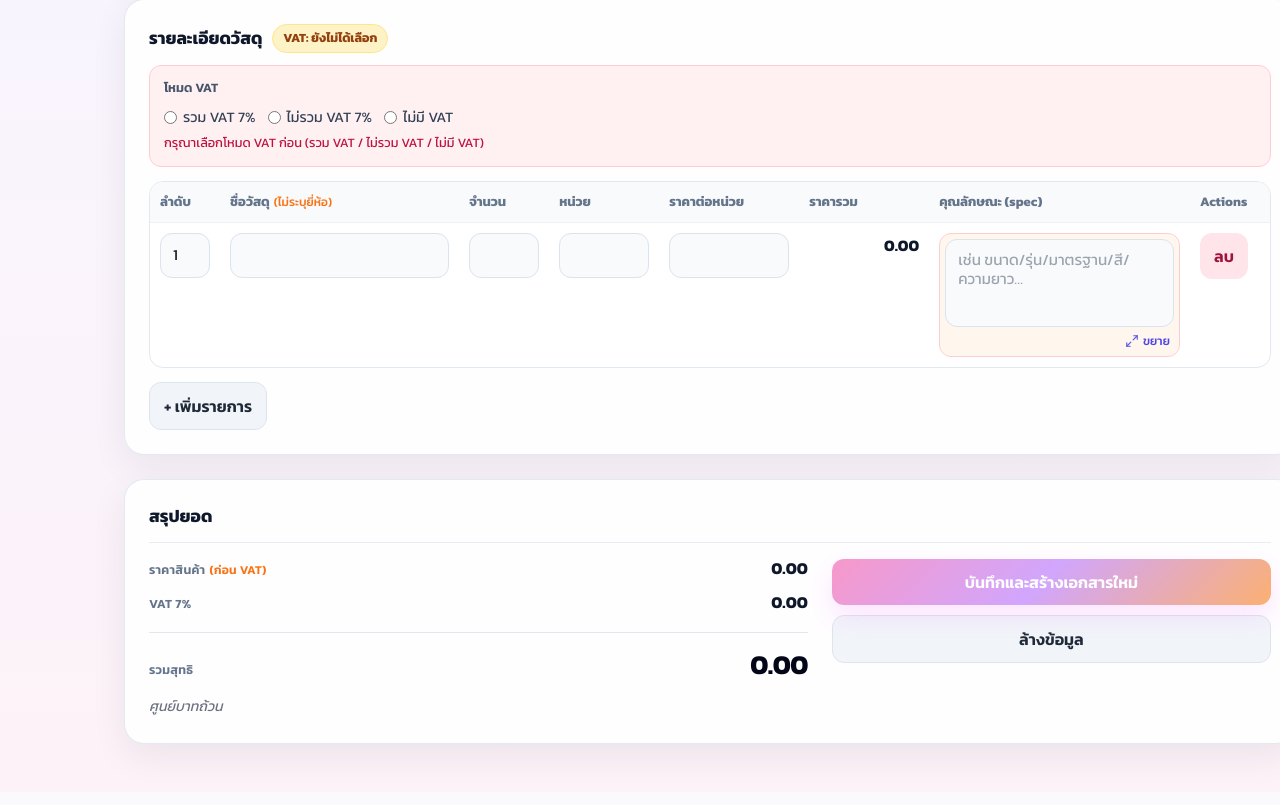
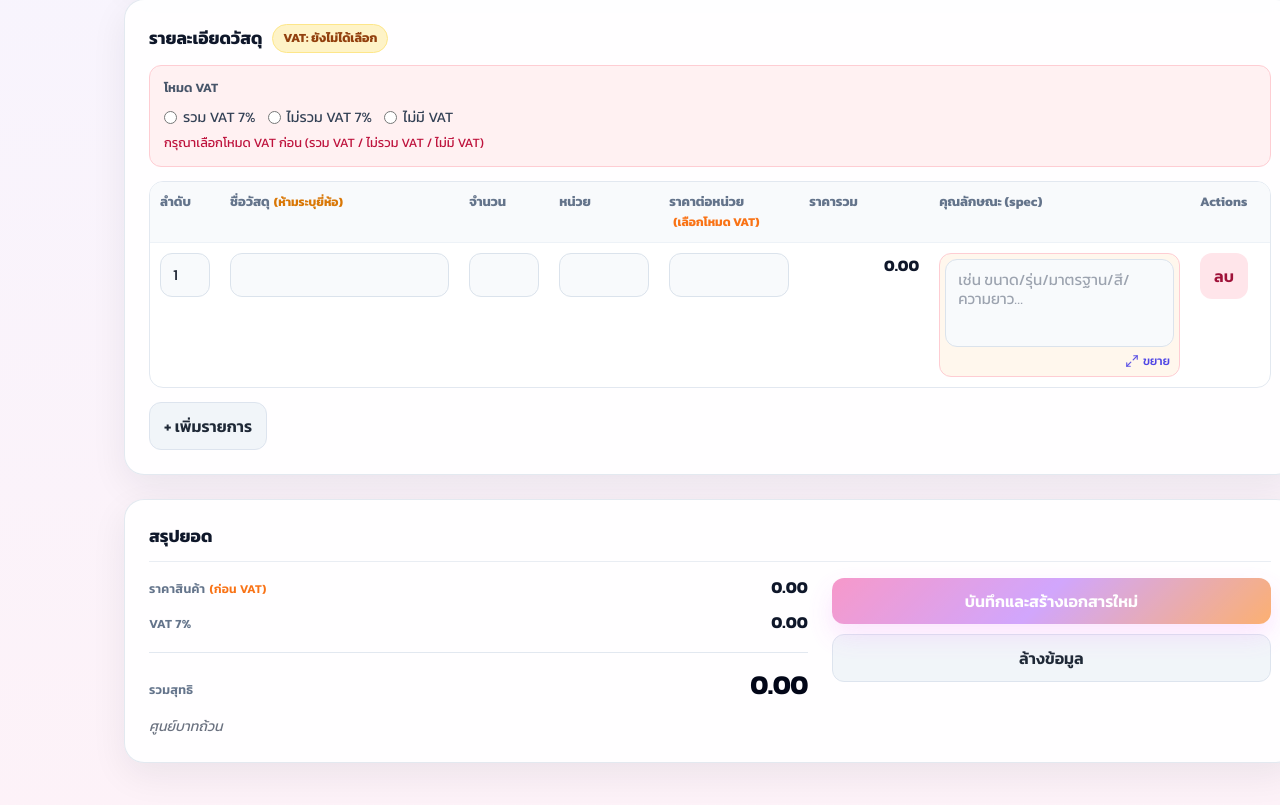
Before and after one commit to Fuadee/-, a Next.js app: page / in a window 1280 px wide. Shown: the part 1578-2383 px from the top of the page. Built offline with nearby package versions, Linux system fonts and the light colour scheme.

Commit message:
Adjust material table header VAT and warning labels

```diff
--- a/src/app/(app)/GenerateClient.tsx
+++ b/src/app/(app)/GenerateClient.tsx
@@ -15,7 +15,6 @@ import {
 } from "@/lib/paymentBudget";
 import {
   calculateVatBreakdown,
-  getUnitPriceColumnLabel,
   getVatModeHelperText,
   getVatModeLabel,
   type VatMode
@@ -476,25 +475,17 @@ export default function GenerateClient() {
   const vatAmount = vatSummary.vat;
   const grandTotal = vatSummary.total;
   const vatModeLabel = getVatModeLabel(vatMode);
-  const unitPriceColumnLabel = getUnitPriceColumnLabel(vatMode);
+  const vatUnitLabel =
+    vatMode === "included"
+      ? "รวม VAT"
+      : vatMode === "excluded"
+        ? "ก่อน VAT"
+        : vatMode === "none"
+          ? "ไม่มี VAT"
+          : "เลือกโหมด VAT";
   const vatModeHelperText = getVatModeHelperText(vatMode);
   const vatModeMissingError = "กรุณาเลือกโหมด VAT ก่อน (รวม VAT / ไม่รวม VAT / ไม่มี VAT)";
   const shouldShowVatModeError = Boolean(validationErrors.vatMode) || !vatMode;
-
-  const renderVatLabel = (label: string) => {
-    const match = label.match(/^(.*)\s(\((?:ก่อน VAT|รวม VAT|ไม่รวม VAT)\))$/);
-    if (!match) {
-      return label;
-    }
-
-    const [, mainLabel, vatLabel] = match;
-    return (
-      <span>
-        {mainLabel}
-        <span className="ml-1 inline-flex items-center whitespace-nowrap text-xs text-orange-500">{vatLabel}</span>
-      </span>
-    );
-  };
 
   const itemErrors = useMemo(
     () =>
@@ -1331,12 +1322,21 @@ export default function GenerateClient() {
                       <th>
                         <span className="whitespace-nowrap">
                           <span>ชื่อวัสดุ</span>
-                          <span className="ml-1 text-xs font-medium text-orange-500">(ไม่ระบุยี่ห้อ)</span>
+                          <span className="ml-1 inline-flex items-center whitespace-nowrap text-xs text-amber-600">
+                            (ห้ามระบุยี่ห้อ)
+                          </span>
                         </span>
                       </th>
                       <th>จำนวน</th>
                       <th>หน่วย</th>
-                      <th>{renderVatLabel(unitPriceColumnLabel)}</th>
+                      <th>
+                        <span>
+                          ราคาต่อหน่วย
+                          <span className="ml-1 inline-flex items-center whitespace-nowrap text-xs text-orange-500">
+                            ({vatUnitLabel})
+                          </span>
+                        </span>
+                      </th>
                       <th>ราคารวม</th>
                       <th>คุณลักษณะ (spec)</th>
                       <th>Actions</th>
```
